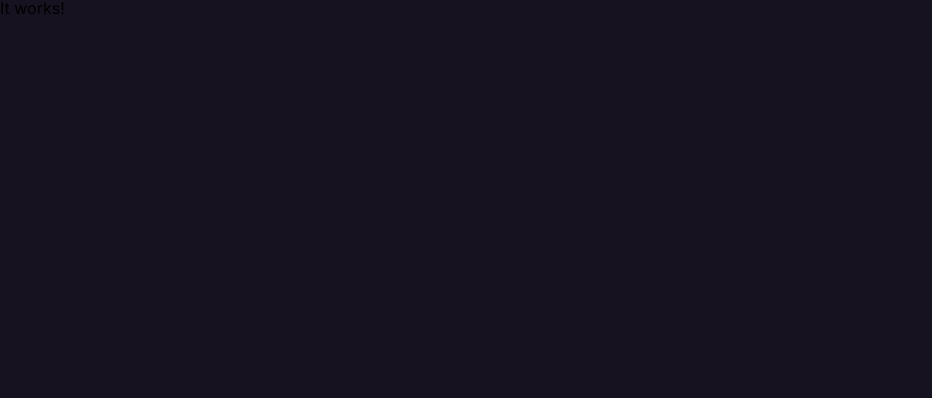
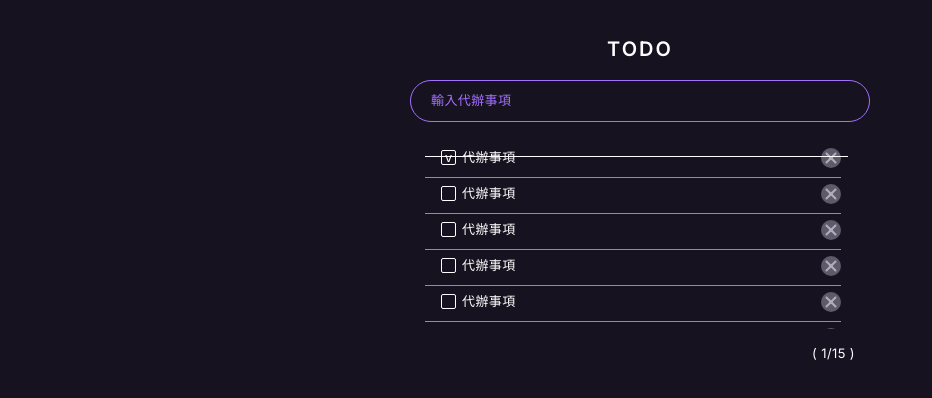
Before and after one commit to wl00887404/sg-art-interview, a React (Create React App) app in the folder client/: page / in a window 1280 px wide. Shown: the top 398 px of the page, without its empty margins (0-932 px from the left). Built offline with nearby package versions, Linux system fonts and the light colour scheme.

Commit message:
:lipstick: Add TodoList

```diff
--- a/client/src/App.tsx
+++ b/client/src/App.tsx
@@ -1,5 +1,43 @@
+import styled from 'styled-components';
+
+import Input from './components/shared/Input';
+import TodoList from './components/TodoList/TodoList';
+import typography from './components/shared/typography';
+
+const Container = styled.div`
+  padding: 2.5rem;
+  max-width: 33.75rem;
+  margin: 0 auto;
+`;
+
+const Title = styled.h1`
+  ${typography.heading}
+  color: var(--white);
+  text-align: center;
+  margin-bottom: 1.375rem;
+`;
+
+const InputContainer = styled.div`
+  margin-bottom: 1.625rem;
+`;
+
+const TodoListContainer = styled.div`
+  width: 26.875rem;
+  margin: 0 auto;
+`;
+
 function App() {
-  return <h1>It works!</h1>;
+  return (
+    <Container>
+      <Title>TODO</Title>
+      <InputContainer>
+        <Input placeholder="輸入代辦事項" />
+      </InputContainer>
+      <TodoListContainer>
+        <TodoList />
+      </TodoListContainer>
+    </Container>
+  );
 }
 
 export default App;
--- /dev/null
+++ b/client/src/components/TodoList/TodoItem.tsx
@@ -0,0 +1,51 @@
+import styled from 'styled-components';
+
+import IconButton from '../shared/IconButton';
+import CrossIcon from '../shared/CrossIcon';
+import Checkbox from '../shared/Checkbox';
+
+const Container = styled.div`
+  display: grid;
+  grid-template-columns: 1fr auto;
+  position: relative;
+  padding-left: 1rem;
+`;
+
+const Strikethrough = styled.div`
+  position: absolute;
+  top: 0.5rem;
+  left: 0;
+  right: -0.4375rem;
+  height: 1px;
+  background: white;
+  pointer-events: none;
+`;
+
+type Props = {
+  id: string;
+  finished: boolean;
+  content: string;
+  setTodoFinished: (id: string, finished: boolean) => void;
+};
+
+const Item = (props: Props) => {
+  const { id, finished, content } = props;
+
+  const setTodoFinished = (finished: boolean) => {
+    props.setTodoFinished(id, finished);
+  };
+
+  return (
+    <Container>
+      <Checkbox checked={finished} onChange={setTodoFinished}>
+        {content}
+      </Checkbox>
+      <IconButton>
+        <CrossIcon />
+      </IconButton>
+      {finished && <Strikethrough />}
+    </Container>
+  );
+};
+
+export default Item;
--- /dev/null
+++ b/client/src/components/TodoList/TodoList.tsx
@@ -0,0 +1,111 @@
+import styled, { css } from 'styled-components';
+import TodoItem from './TodoItem';
+import typography from '../shared/typography';
+import { useState } from 'react';
+
+const scrollbarStyle = css`
+  &::-webkit-scrollbar {
+    width: 0.5rem;
+  }
+  &::-webkit-scrollbar-track {
+    border: 1px solid var(--primary-color);
+    border-radius: 1.875rem;
+  }
+  &::-webkit-scrollbar-thumb {
+    border-radius: 1.875rem;
+    background-color: var(--primary-color);
+  }
+`;
+
+const List = styled.div`
+  max-height: 11.3125rem;
+  overflow-y: scroll;
+  padding-right: 0.875rem;
+  margin-bottom: 0.9375rem;
+
+  ${scrollbarStyle}
+
+  & > * + * {
+    margin-top: 16px;
+    position: relative;
+    &::after {
+      content: '';
+      position: absolute;
+      top: -7px;
+      left: 0;
+      right: 0;
+      height: 0.05rem;
+      background: var(--primary-color);
+    }
+  }
+`;
+
+const FinishedCount = styled.div`
+  color: var(--white);
+  text-align: right;
+  ${typography.normal};
+`;
+
+type Todo = {
+  id: string;
+  finished: boolean;
+  content: string;
+};
+
+type Props = {
+  todos?: Todo[];
+};
+
+const defaultTodos = [
+  { id: '1', finished: true, content: '代辦事項' },
+  { id: '2', finished: false, content: '代辦事項' },
+  { id: '3', finished: false, content: '代辦事項' },
+  { id: '4', finished: false, content: '代辦事項' },
+  { id: '5', finished: false, content: '代辦事項' },
+  { id: '6', finished: false, content: '代辦事項' },
+  { id: '7', finished: false, content: '代辦事項' },
+  { id: '8', finished: false, content: '代辦事項' },
+  { id: '9', finished: false, content: '代辦事項' },
+  { id: '10', finished: false, content: '代辦事項' },
+  { id: '11', finished: false, content: '代辦事項' },
+  { id: '12', finished: false, content: '代辦事項' },
+  { id: '13', finished: false, content: '代辦事項' },
+  { id: '14', finished: false, content: '代辦事項' },
+  { id: '15', finished: false, content: '代辦事項' },
+];
+
+const TodoList = (_props: Props) => {
+  const [todos, setTodos] = useState(defaultTodos);
+  const finishedCount = todos.filter(todo => todo.finished).length;
+
+  const setTodoFinished = (id: string, finished: boolean) => {
+    const nextTodos = todos.map(todo => {
+      if (todo.id !== id) return todo;
+
+      return { ...todo, finished };
+    });
+
+    setTodos(nextTodos);
+  };
+
+  return (
+    <div>
+      <List>
+        {todos.map(todo => {
+          return (
+            <TodoItem
+              key={todo.id}
+              {...todo}
+              setTodoFinished={setTodoFinished}
+            />
+          );
+        })}
+      </List>
+      <FinishedCount>
+        ( {finishedCount}/{todos.length} )
+      </FinishedCount>
+    </div>
+  );
+};
+
+export default TodoList;
```
Also changed, not shown: 1 other file (tests, documents, lock files or other folders).
